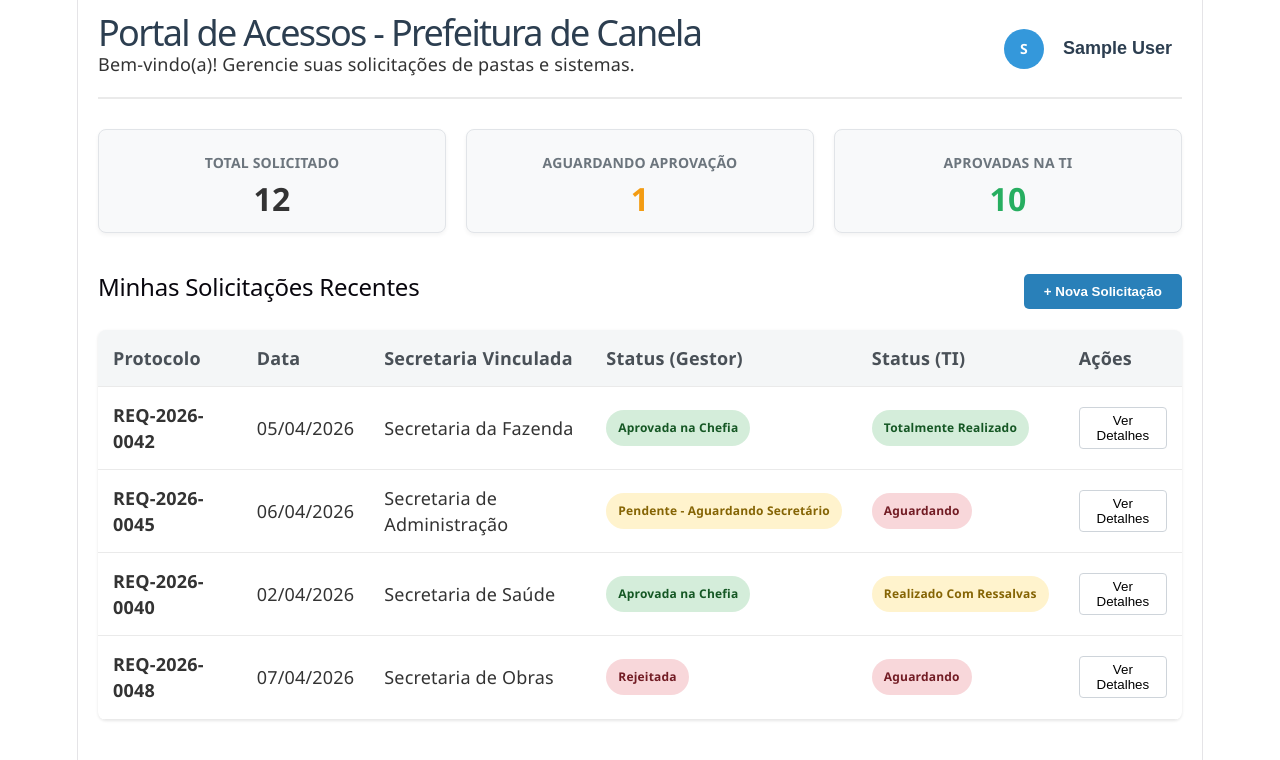
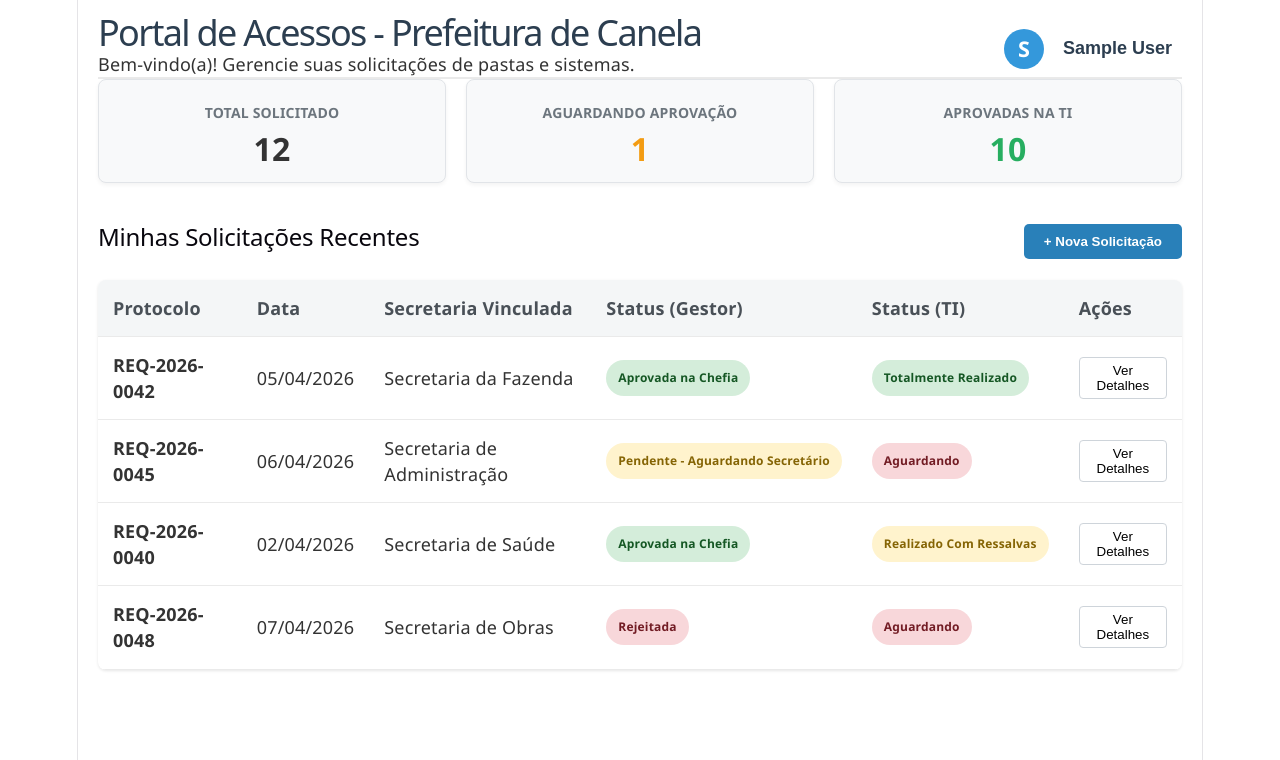
Before and after one commit to smenegas/access-control, a React (Vite) app: page /dashboard in a window 1280 px wide. Shown: the top 760 px of the page. Built offline with nearby package versions, Linux system fonts and the light colour scheme; no server answers; sample sign-in values are in the browser's storage.

Commit message:
The header styles have been removed from the claimant-dashboard.css file.

```diff
--- a/src/components/claimant-dashboard/claimant-dashboard.css
+++ b/src/components/claimant-dashboard/claimant-dashboard.css
@@ -5,95 +5,6 @@
   margin: 0 auto;
   padding: 20px;
   color: #333;
-}
-
-/* Cabeçalho */
-.dashboard-header {
-  display: flex;
-  justify-content: space-between;
-  align-items: center;
-  border-bottom: 2px solid #eaeaea;
-  padding-bottom: 20px;
-  margin-bottom: 30px;
-}
-
-.dashboard-header-title {
-  margin: 0 0 5px 0;
-  color: #2c3e50;
-  font-size: 2rem;
-  width: 100%;
-  align-items: center;
-}
-
-.usuario-info {
-  display: flex;
-  align-items: center;
-  gap: 10px;
-  font-weight: bold;
-  position: relative;
-}
-
-.usuario-nome {
-  background: transparent;
-  border: none;
-  color: #2c3e50;
-  font-size: 1rem;
-  font-weight: 700;
-  cursor: pointer;
-  padding: 5px 10px;
-  border-radius: 6px;
-}
-
-.usuario-nome:hover,
-.usuario-nome:focus {
-  background: rgba(41, 128, 185, 0.1);
-  outline: none;
-}
-
-.user-menu {
-  position: absolute;
-  right: 0;
-  top: calc(100% + 10px);
-  background: white;
-  border: 1px solid #dfe4ea;
-  border-radius: 10px;
-  box-shadow: 0 10px 30px rgba(0, 0, 0, 0.12);
-  min-width: 180px;
-  z-index: 10;
-  overflow: hidden;
-}
-
-.menu-item {
-  width: 100%;
-  text-align: left;
-  background: white;
-  border: none;
-  padding: 12px 16px;
-  cursor: pointer;
-  color: #2c3e50;
-  font-weight: 600;
-}
-
-.menu-item:hover {
-  background: #f1f5f8;
-}
-
-.menu-item + .menu-item {
-  border-top: 1px solid #e9edf0;
-}
-
-.avatar {
-  background-color: #3498db;
-  color: white;
-  display: inline-flex;
-  align-items: center;
-  justify-content: center;
-  width: 40px;
-  height: 40px;
-  min-width: 40px;
-  border-radius: 50%;
-  font-size: 14px;
-  font-weight: bold;
 }
 
 /* Cartões de Indicadores */
```
